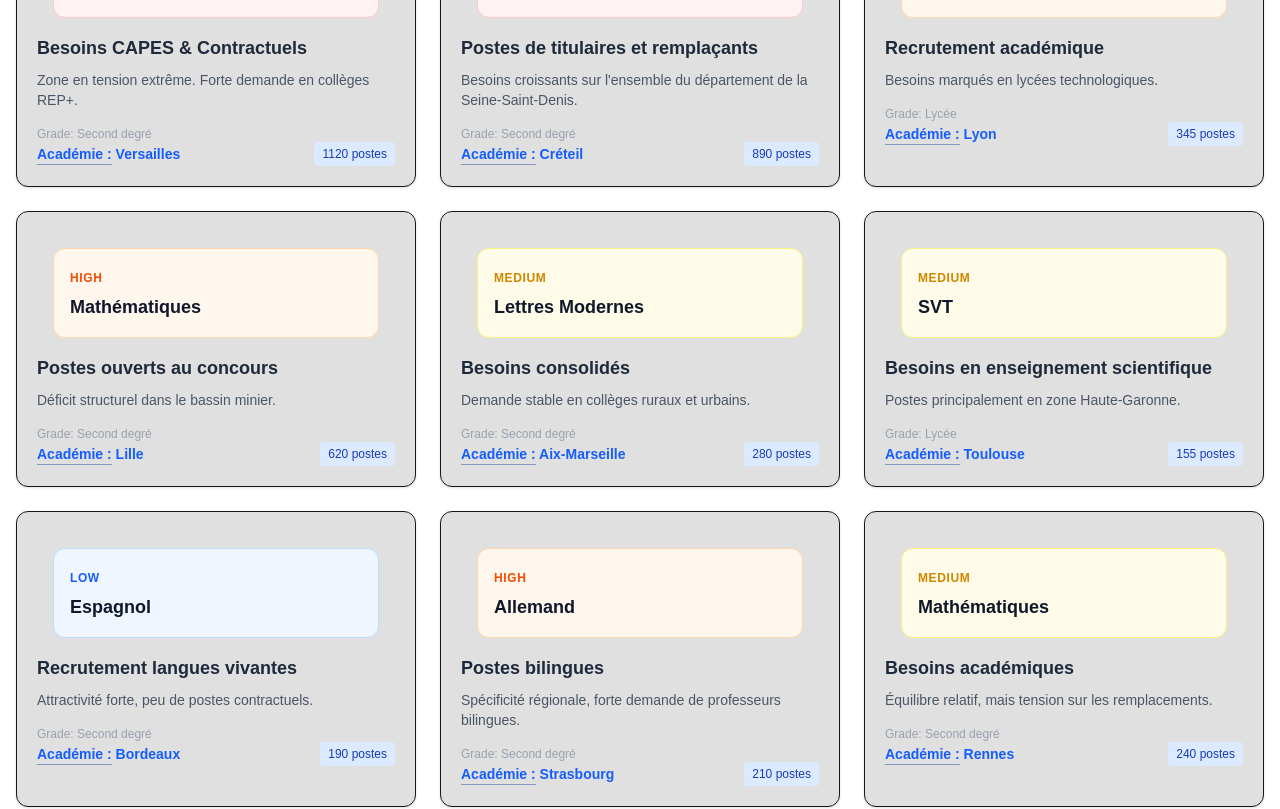
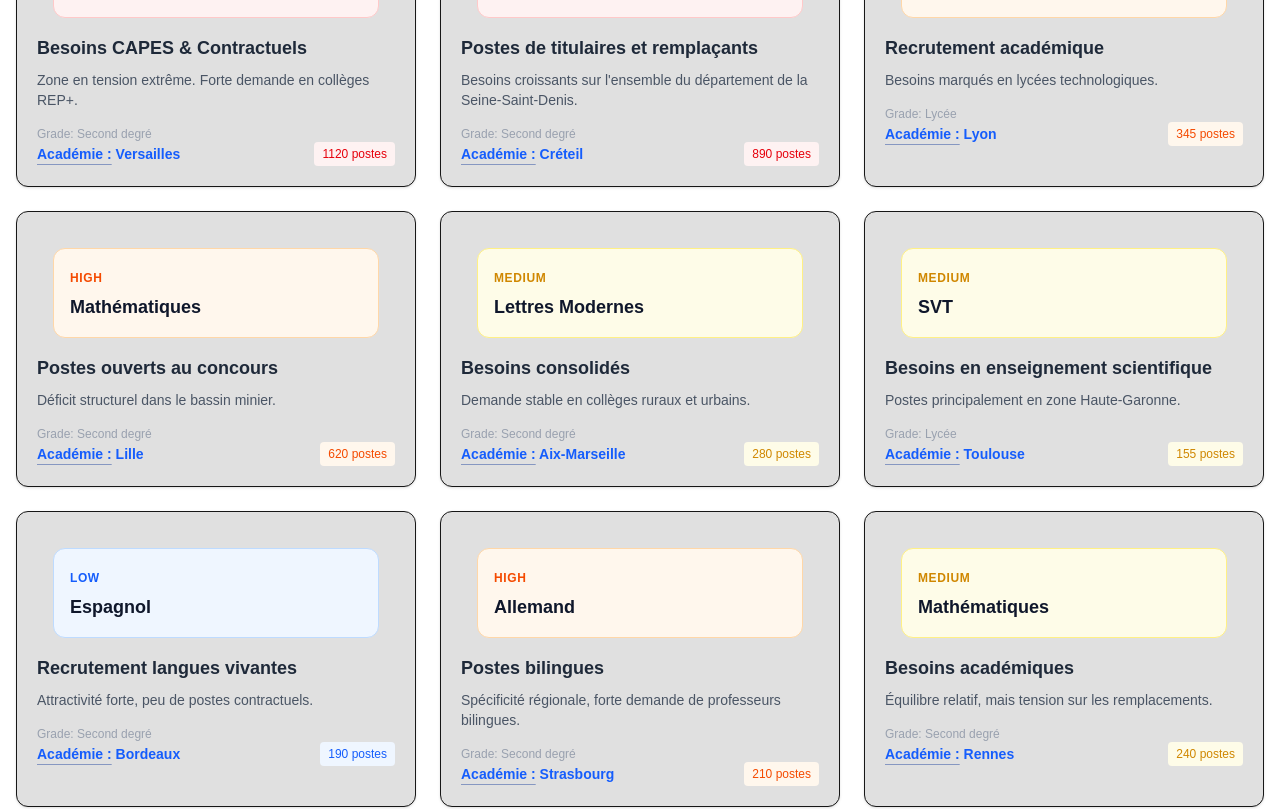
Before and after one commit to jozinho22/referencement-besoins-enseignants, a Next.js app: page / in a window 1280 px wide. Shown: the part 840-1649 px from the top of the page. Built offline with nearby package versions, Linux system fonts and the light colour scheme.

Commit message:
Fix: Export statique avec chargement dynamique de la carte

```diff
--- a/app/page.tsx
+++ b/app/page.tsx
@@ -1,16 +1,13 @@
-// src/app/page.tsx (PAS DE "use client" ICI)
-import MapWrapper from '@/components/MapWrapper';
-import NeedList from '@/components/NeedList'; // Si NeedList est un Client Component
-import { TEACHER_NEEDS } from "@/data/teacher-needs";
+// src/app/page.tsx
+import { DynamicContent } from '@/components/DynamicContent';
 
-export default async function Home() {
-  // 1. Récupération des données côté serveur (très rapide)
-
+export default function Home() {
   return (
     <main className="container mx-auto p-4 space-y-8">
       <h1 className="text-3xl font-bold">Portail des Besoins Enseignants</h1>
       <section>
-        <NeedList />
+        {/* On appelle le pont qui gère le ssr: false proprement */}
+        <DynamicContent />
       </section>
     </main>
   );
--- a/components/NeedList.tsx
+++ b/components/Content.tsx
@@ -1,12 +1,11 @@
 "use client";
 import { useState } from 'react';
-import { TeacherNeed } from '@/types/TeacherNeed';
 import NeedCard from './NeedCard';
 import { TEACHER_NEEDS } from "@/data/teacher-needs";
 
 import MapWrapper from './MapWrapper'; // Importe ton wrapper ici
 
-export default function NeedList() {
+export default function Content() {
   const [activeFilter, setActiveFilter] = useState('Tous');
   const initialNeeds = TEACHER_NEEDS;
 
--- /dev/null
+++ b/components/DynamicContent.tsx
@@ -0,0 +1,9 @@
+"use client"; // <--- Important : ce fichier est un Client Component
+
+import dynamic from 'next/dynamic';
+
+// On déplace le chargement dynamique ici
+export const DynamicContent = dynamic(() => import('./Content'), {
+  ssr: false,
+  loading: () => <div className="p-10 text-center bg-slate-50 rounded-xl">Chargement de la carte et des données...</div>
+});
--- a/components/NeedCard.tsx
+++ b/components/NeedCard.tsx
@@ -25,7 +25,7 @@ export default function NeedCard({ need }: NeedCardProps) {
 
       <div className="flex justify-between items-center">
         <span className="text-sm font-semibold text-blue-600"><u>Académie :</u> {need.academie}</span>
-        <span className="bg-blue-100 text-blue-800 text-xs px-2 py-1 rounded">
+        <span className={`${colors.bg} text-xs px-2 py-1 rounded ${colors.text}`}>
           {need.nbPostes} postes
         </span>
       </div>
--- a/next.config.ts
+++ b/next.config.ts
@@ -6,7 +6,8 @@ const nextConfig: NextConfig = {
     unoptimized: true,
   },
   basePath: process.env.NODE_ENV === 'production' ? "/referencement-besoins-enseignants" : "",
-  assetPrefix: process.env.NODE_ENV === 'production' ? "/referencement-besoins-enseignants" : ""
+  assetPrefix: process.env.NODE_ENV === 'production' ? "/referencement-besoins-enseignants" : "",
+  trailingSlash: true
 };
 
 export default nextConfig;
```
